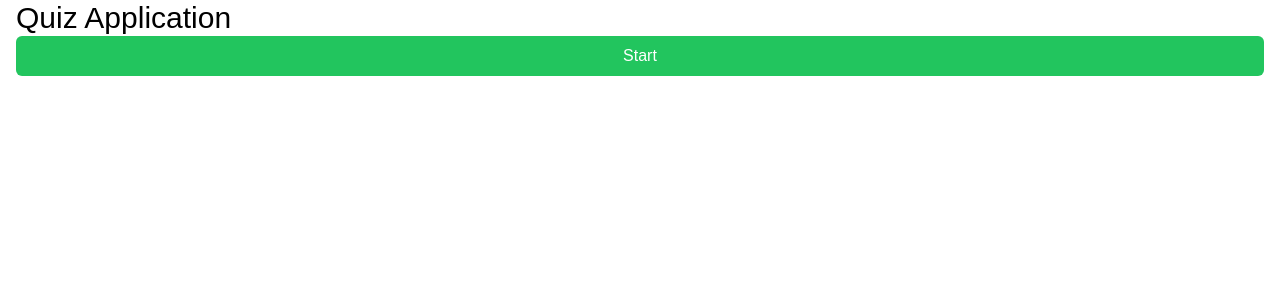
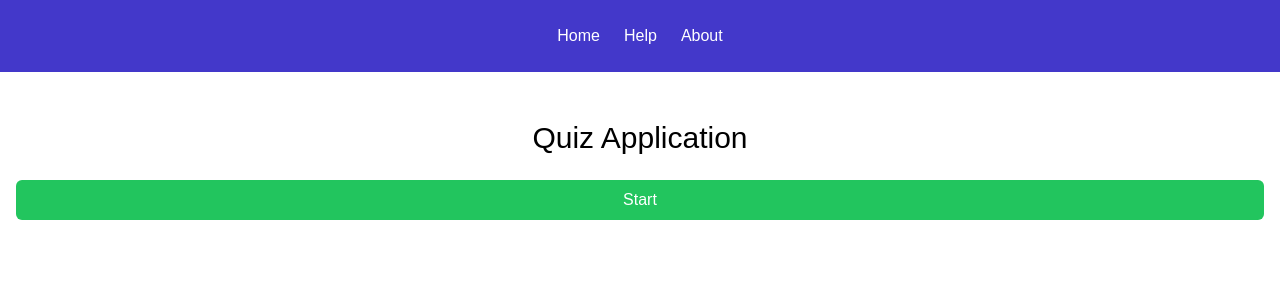
Before and after one commit to kesaralive/quiz-app, a React (Create React App) app: page / in a window 1280 px wide. Shown: the top 300 px of the page. Built offline with nearby package versions, Linux system fonts and the light colour scheme; no server answers.

Commit message:
update: update answer button styles and add the navbar

```diff
--- a/src/App.tsx
+++ b/src/App.tsx
@@ -67,8 +67,10 @@ const App = () => {
     }
   };
   return (
-    <div className="App font-Poppins container flex flex-col justify-center">
-      <h1 className="text-3xl">Quiz Application</h1>
+    <div className="App font-Poppins flex flex-col justify-center">
+      <Navigation />
+      <h1 className="text-3xl text-center pt-12 pb-6">Quiz Application</h1>
+      <div className="container flex-1 flex flex-col justify-center">
         {gameOver || userAnswers.length === TOTAL_QUESTIONS ? (
           <button
             className="start bg-green-500 py-2 px-6 rounded-md text-white"
@@ -102,6 +104,7 @@ const App = () => {
           </button>
         ) : null}
       </div>
+    </div>
   );
 };
 
--- a/src/components/Nav.tsx
+++ b/src/components/Nav.tsx
@@ -1,8 +1,11 @@
-import React from "react";
 const Navigation = () => {
   return (
     <header>
-      <nav className="container">Hello World</nav>
+      <nav className="flex flex-1 justify-center gap-6 py-6 bg-indigo-700 text-white">
+        <a href="#">Home</a>
+        <a href="#">Help</a>
+        <a href="#">About</a>
+      </nav>
     </header>
   );
 };
--- a/src/components/QuestionCard.tsx
+++ b/src/components/QuestionCard.tsx
@@ -21,12 +21,15 @@ const QuestionCard: React.FC<Props> = ({
     <p className="number">
       Question: {questionNumber}/{totalQuestions}
     </p>
-    <p dangerouslySetInnerHTML={{ __html: question }} />
+    <p
+      className="text-2xl py-6"
+      dangerouslySetInnerHTML={{ __html: question }}
+    />
     <div>
       {answers.map((answer) => (
         <div key={answer} className="flex flex-col justify-center items-center">
           <button
-            className="bg-blue-500 w-full text-white mb-2 py-2 px-6 rounded-md"
+            className="btn-answer bg-blue-500 disabled:opacity-70 w-full hover:bg-blue-600 cursor-pointer shadow-md transition duration-30 text-white mb-2 py-2 px-6 rounded-md"
             disabled={!!userAnswer} // !! to convert to the type boolean
             value={answer}
             onClick={callback}
```
Lines whose indentation alone changed are shown as unchanged.
